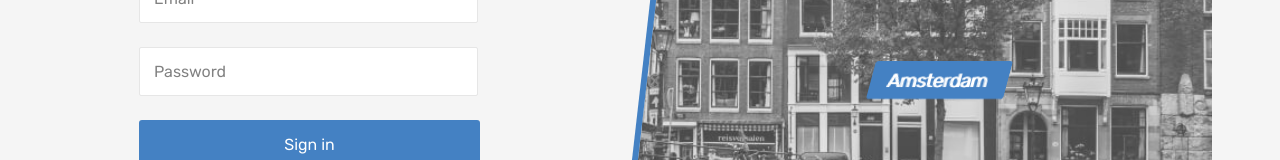
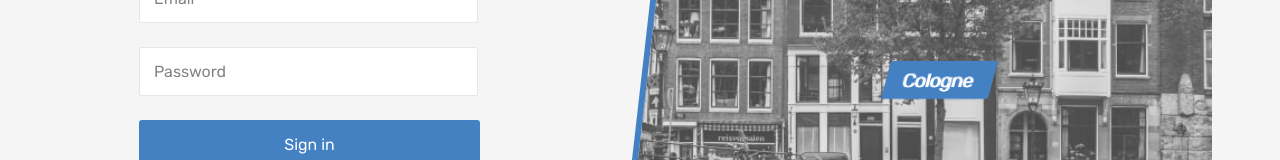
Before and after one commit to htmlacademy-react/2490409-six-cities-15, a React (Vite) app: page /login in a window 1280 px wide. Shown: the part 328-488 px from the top of the page. Built offline with nearby package versions, Linux system fonts and the light colour scheme; no server answers.

Commit message:
button gets a random city value on login page

```diff
--- a/src/components/pages/login/login.tsx
+++ b/src/components/pages/login/login.tsx
@@ -4,15 +4,19 @@
 import { TabButton } from '../../atoms';
 import { CITIES } from '../../../constants';
 import { createMainRouteWithCity } from '../../../utils';
+import { CitiesType } from '../../../types';
 
 function LoginPage(): ReactElement {
+  const randomNumber = Math.round(Math.random() * 6);
+  const randomCityKey = Object.keys(CITIES)[randomNumber] as CitiesType;
+
   return (
     <ContentOnTheRight
-      leftSideContent={<LoginForm />}
+      leftSideContent={<LoginForm/>}
       rightSideButton={
         <TabButton
-          tabName={CITIES.Amsterdam} isSelected={false}
-          link={createMainRouteWithCity(CITIES.Amsterdam)}
+          tabName={CITIES[randomCityKey]} isSelected={false}
+          link={createMainRouteWithCity(CITIES[randomCityKey])}
         />
       }
     />
```
